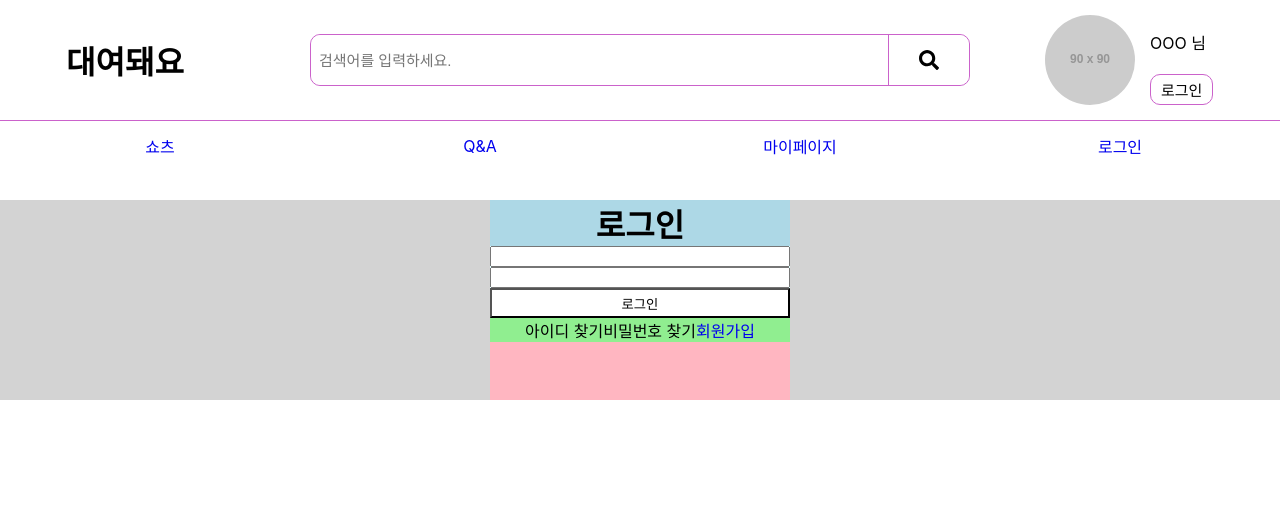
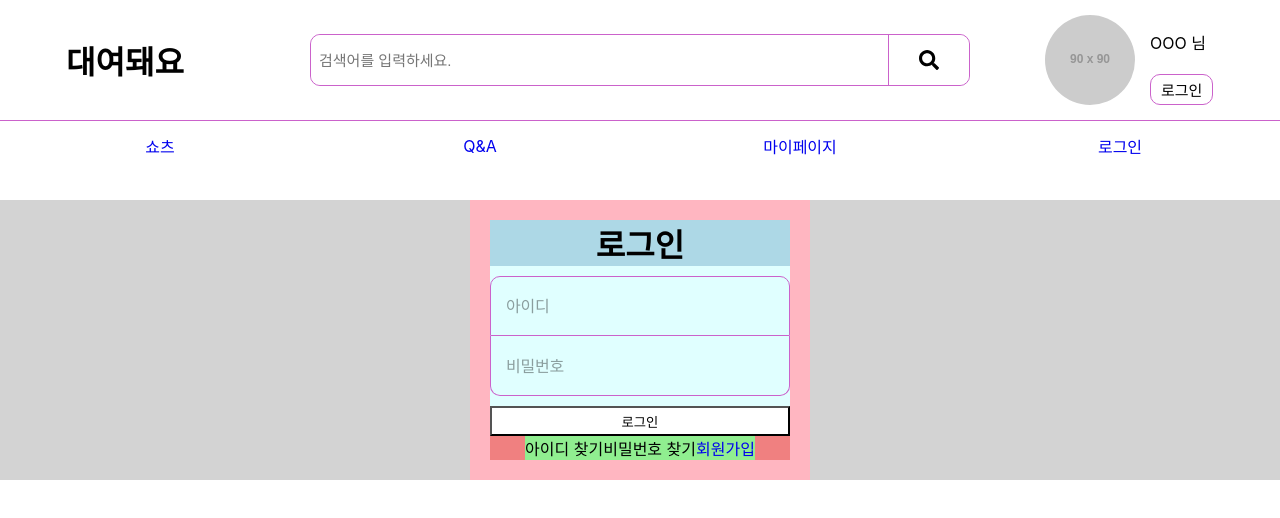
Before and after one commit to jeonghunpark1/daeyeodwaeyo, a React (Create React App) app in the folder front/: page /login in a window 1280 px wide. Shown: the top 518 px of the page. Built offline with nearby package versions, Linux system fonts and the light colour scheme.

Commit message:
login input part design complete

```diff
--- a/front/src/pages/Login.js
+++ b/front/src/pages/Login.js
@@ -50,8 +50,15 @@ export default function Login() {
         </div>
         <div className={style.login_div}>
           <div className={style.input_wrap}>
-            <input type='text' value={id} onChange={handleIdChange}></input>
-            <input type='password' value={password} onChange={handlePasswordChange}></input>
+            <div className={style.id_input_wrap}>
+              <input className={style.id_input} id="id" type='text' value={id} onChange={handleIdChange} placeholder=''></input>
+              <label className={style.id_input_label} for="id" aria-hidden="true">아이디</label>
+            </div>
+            <div className={style.password_input_wrap}>
+              <input className={style.password_input} id="password" type='password' value={password} onChange={handlePasswordChange} placeholder=''></input>
+              <label className={style.password_input_label} for="password" aria-hidden="true">비밀번호</label>
+            </div>
+
           </div>
           <button className={style.login_button}>
             로그인
--- a/front/src/styles/login.module.css
+++ b/front/src/styles/login.module.css
@@ -5,7 +5,7 @@
   display: flex;
   flex-direction: column;
   width: 100%;
-  height: 200px;
+  height: 100%;
   min-width: var(--min-width-value);
   justify-content: center;
   align-items: center;
@@ -15,6 +15,11 @@
   background-color: lightpink;
   width: 300px;
   height: 100%;
+  padding: 20px;
+  display: flex;
+  flex-direction: column;
+  justify-content: center;
+  align-items: center;
 }
 
 .login_title {
@@ -28,14 +33,103 @@
 
 .login_div {
   background-color: lightcoral;
-  width: 100%;;
+  width: 100%;
+  display: flex;
+  flex-direction: column;
+  justify-content: center;
+  align-items: center;
 }
 
 .input_wrap {
   background-color: lightcyan;
   display: flex;
   flex-direction: column;
+  justify-content: center;
+  align-items: center;
   width: 100%;
+  padding: 10px 0;
+}
+
+.id_input_wrap,
+.password_input_wrap {
+  position: relative;
+  width: 100%;
+  height: 60px;
+  box-sizing: border-box;
+  border: 1px solid var(--line-color);
+  display: flex;
+  flex-direction: column;
+  justify-content: center;
+  align-items: center;
+}
+
+.id_input_wrap {
+  border-radius: var(--box-radius-value) var(--box-radius-value) 0 0;
+}
+
+.password_input_wrap {
+  border-radius: 0 0 var(--box-radius-value) var(--box-radius-value);
+  border-top: 0;
+}
+
+.id_input,
+.password_input {
+  position: relative;
+  display: block;
+  width: 90%;
+  height: 22px;
+  font-size: 16px;
+  font-weight: 400px;
+  line-height: 22px;
+  letter-spacing: -.2px;
+  color: #1e1e23;
+  z-index: 5;
+
+
+  margin: 10px 0 0 0;
+  padding: 0;
+  border-radius: 0;
+  border: none;
+  background: 0 0;
+  appearance: none;
+  outline: 0;
+  text-decoration: none;
+  cursor: pointer;
+}
+
+/* input 태그를 클릭해서 focus가 되면 label이 위로 올라감 */
+.id_input:focus ~ .id_input_label,
+.password_input:focus ~ .password_input_label{
+  bottom: 35px;
+  font-size: 13px;
+}
+
+/* input 태그를 클릭 했을 때 label이 위로 올라가서 고정
+input 태그에 placeholder 값을 공백으로 주고 사용자가 값을 입력해서
+placeholder 값이 없지면 label이 위로 올라가서 고정 */
+.id_input:not(:placeholder-shown) ~ .id_input_label,
+.password_input:not(:placeholder-shown) ~ .password_input_label {
+  /* display: none; */
+  bottom: 35px;
+  font-size: 13px;
+  transition: none;
+}
+
+.id_input_label,
+.password_input_label {
+  display: inline-block;
+  position: absolute;
+  bottom: 18px;
+  left: 15px;
+  font-size: 16px;
+  font-weight: 400;
+  line-height: 22px;
+  letter-spacing: -.2px;
+  transition: all .3s cubic-bezier(.4, 0, .2, 1);
+  color: rgba(0, 0, 0, .38);
+  pointer-events: none;
+  box-sizing: border-box;
+  z-index: 3;
 }
 
 .login_button {
```
